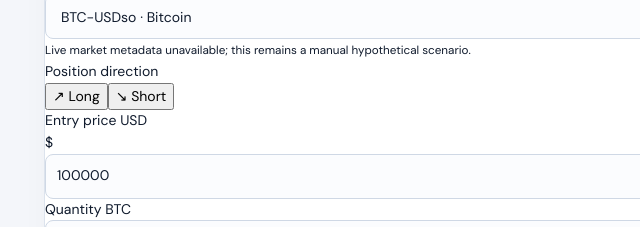
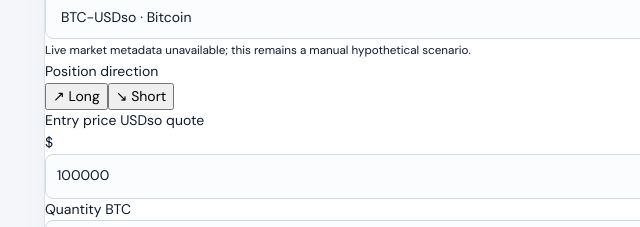
Before and after one commit to Temmygabriel/dreamdex-perps-flight-recorder, a website built with Vite: page index.html in a window 1280 px wide. Shown: the part 929-1156 px from the top of the page, 0-640 px from the left. Built offline with nearby package versions, Linux system fonts and the light colour scheme; files whose address does not match are found by name.

Commit message:
Clarify entry price quote units

```diff
--- a/index.html
+++ b/index.html
@@ -14,7 +14,7 @@
 <div class="workspace-grid"><section class="panel position-panel"><div class="panel-head"><div class="panel-title"><span class="step-number">01</span><div><h3>Position setup</h3><p>Start with a live market or enter a hypothetical price.</p></div></div><span class="tiny-chip">INPUTS</span></div>
 <div class="field-group"><label for="market">Market</label><select id="market"><option value="BTC-USDso">BTC-USDso · Bitcoin</option></select><small id="market-hint">Market metadata will appear here when available.</small></div>
 <div class="field-group"><label>Position direction</label><div class="segmented"><button type="button" class="segment active" data-side="long">↗ Long</button><button type="button" class="segment" data-side="short">↘ Short</button></div></div>
-<div class="form-two"><div class="field-group"><label for="entry">Entry price <span>USD</span></label><div class="input-wrap"><span>$</span><input id="entry" type="number" min="0.000001" step="any" value="100000" inputmode="decimal"></div></div><div class="field-group"><label for="quantity">Quantity <span>BTC</span></label><div class="input-wrap"><input id="quantity" type="number" min="0.00000001" step="any" value="0.01" inputmode="decimal"><span>BTC</span></div></div></div>
+<div class="form-two"><div class="field-group"><label for="entry">Entry price <span>USDso quote</span></label><div class="input-wrap"><span>$</span><input id="entry" type="number" min="0.000001" step="any" value="100000" inputmode="decimal"></div></div><div class="field-group"><label for="quantity">Quantity <span>BTC</span></label><div class="input-wrap"><input id="quantity" type="number" min="0.00000001" step="any" value="0.01" inputmode="decimal"><span>BTC</span></div></div></div>
 <div class="form-two"><div class="field-group"><label for="leverage">Leverage <span>illustrative</span></label><select id="leverage"><option value="2">2×</option><option value="5">5×</option><option value="10" selected>10×</option><option value="20">20×</option></select></div><div class="field-group"><label for="maintenance">Maintenance margin <span>%</span></label><div class="input-wrap"><input id="maintenance" type="number" min="0.1" max="50" step="0.1" value="2.5" inputmode="decimal"><span>%</span></div></div></div>
 <div class="field-group"><label for="starting-margin">Starting margin <strong id="margin-label">10% of notional</strong></label><input class="range" id="starting-margin" type="range" min="5" max="100" step="1" value="10"><div class="range-labels"><span>5% · thinner buffer</span><span>100% · fully collateralised</span></div></div><div class="input-footnote"><span class="status-dot purple"></span><span>Manual scenario inputs · no wallet connection required</span></div></section>
 <section class="panel stress-panel"><div class="panel-head"><div class="panel-title"><span class="step-number">02</span><div><h3>Apply market stress</h3><p>Move the price against or in favour of your position.</p></div></div><span class="tiny-chip purple-chip">LIVE CALC</span></div>
```
